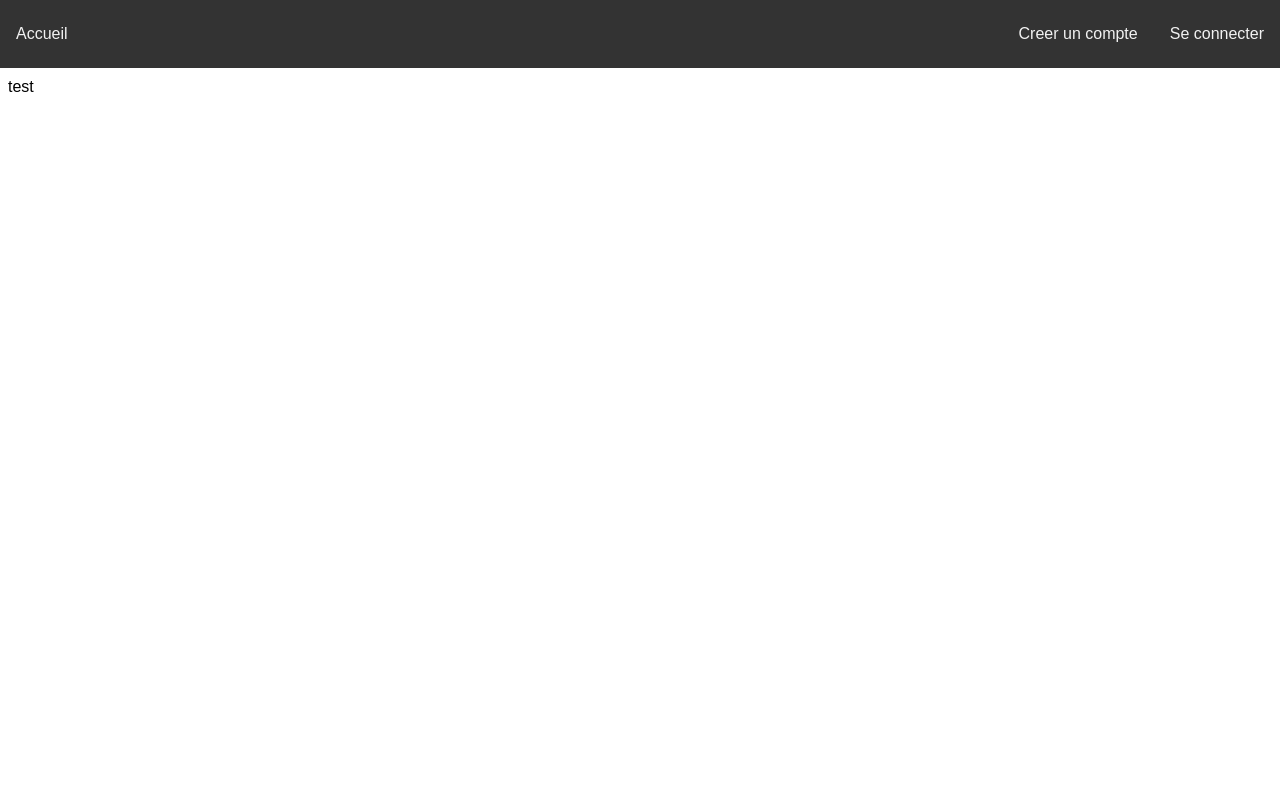
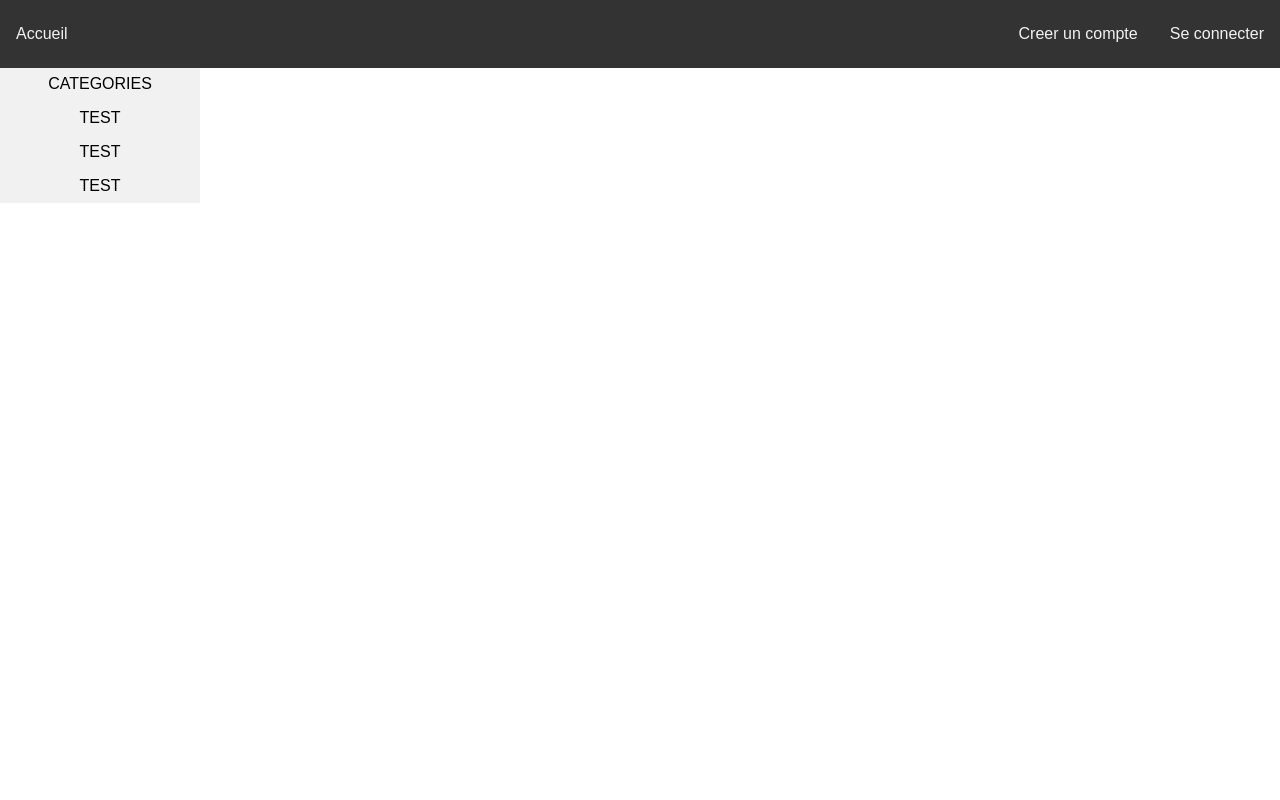
Before and after one commit to hdelaby/rush00_php, a PHP site: page / in a window 1280 px wide. Run offline with PHP 8.4, Linux system fonts and the light colour scheme.

Commit message:
Front update

```diff
--- a/basket.php
+++ b/basket.php
@@ -1,3 +1,7 @@
+<?PHP
+session_start();
+?>
+
 <html>
 <head>
 	<title>Mon panier</title>
--- a/index.php
+++ b/index.php
@@ -1,7 +1,5 @@
 <?PHP
-
 session_start();
-
 ?>
 <html>
 	<head>
@@ -11,6 +9,11 @@ session_start();
 
 	<body>
 		<?PHP include("navbar.php"); ?>
-	<p> test </p>
+	<ul class="category">
+		<li>CATEGORIES</li>
+		<li><a href="#">TEST</a></li>
+		<li><a href="#">TEST</a></li>
+		<li><a href="#">TEST</a></li>
+	<ul>
 	</body>
 </html>
--- a/navbar.php
+++ b/navbar.php
@@ -1,8 +1,3 @@
-<?PHP
-
-session_start();
-
-?>
 		<div class="navbar">
 			<a href="index.php">Accueil</a>
 <?PHP
--- a/theme.css
+++ b/theme.css
@@ -1,6 +1,7 @@
 body {
 	font-family: "Arial";
-	padding-top: 70px;
+	padding-top: 68px;
+	margin-left: 0;
 }
 
 .navbar {
@@ -10,6 +11,8 @@ body {
 	top: 0;
 	left: 0;
 	width: 100%;
+	min-width: 600px;
+	overflow: auto;
 }
 
 .navbar a {
@@ -18,6 +21,26 @@ body {
 	color: #f2f2f2;
 	text-align: center;
 	padding: 25px 16px;
+	text-decoration: none;
+}
+
+.category {
+	list-style-type: none;
+	margin: 0;
+	margin-top: -9px;
+	padding: 0;
+	width: 200px;
+	background-color: #f1f1f1;
+	text-align: center;
+}
+
+.category li {
+	display: block;
+	padding: 8px 16px;
+}
+
+.category li a {
+	color: #000;
 	text-decoration: none;
 }
 
```
